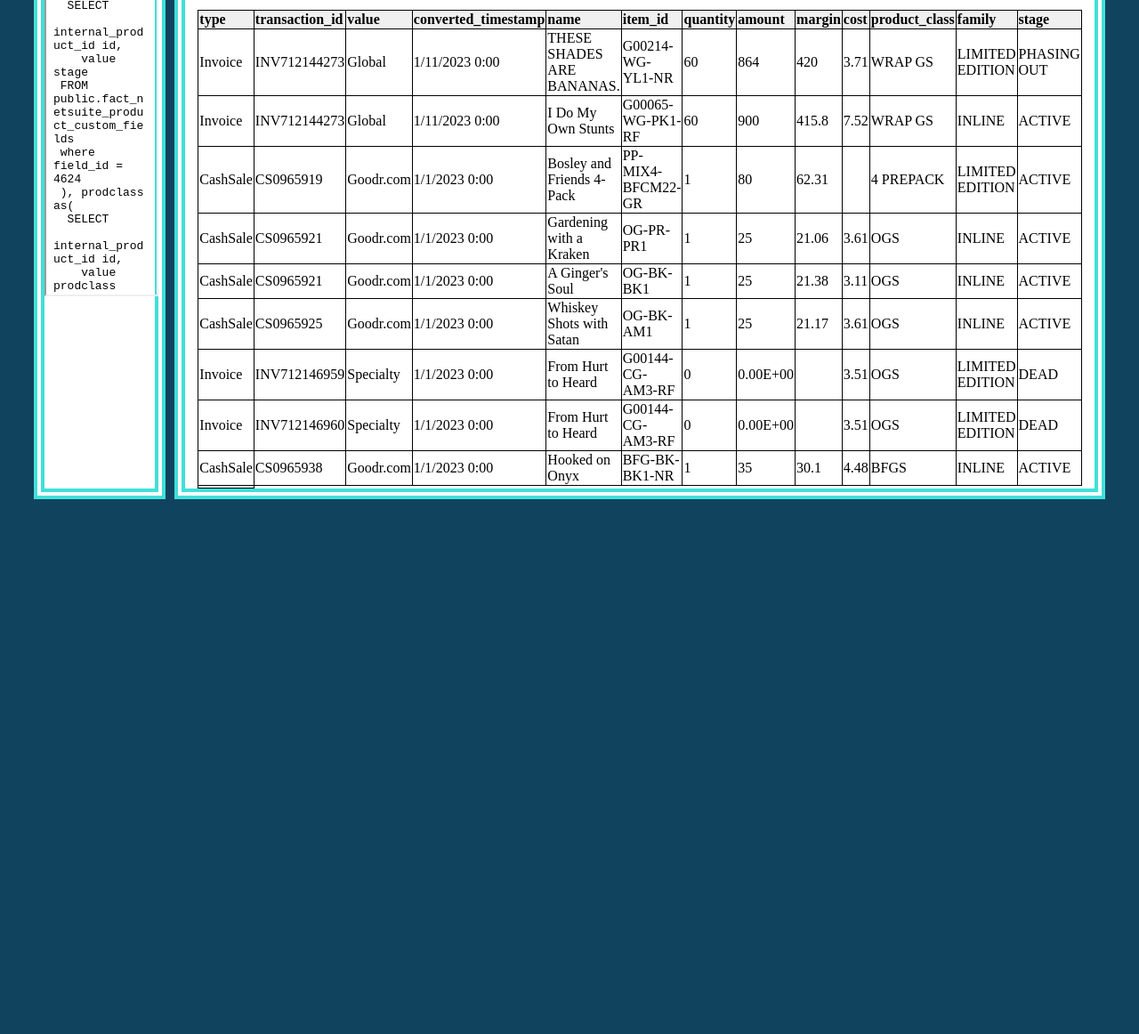
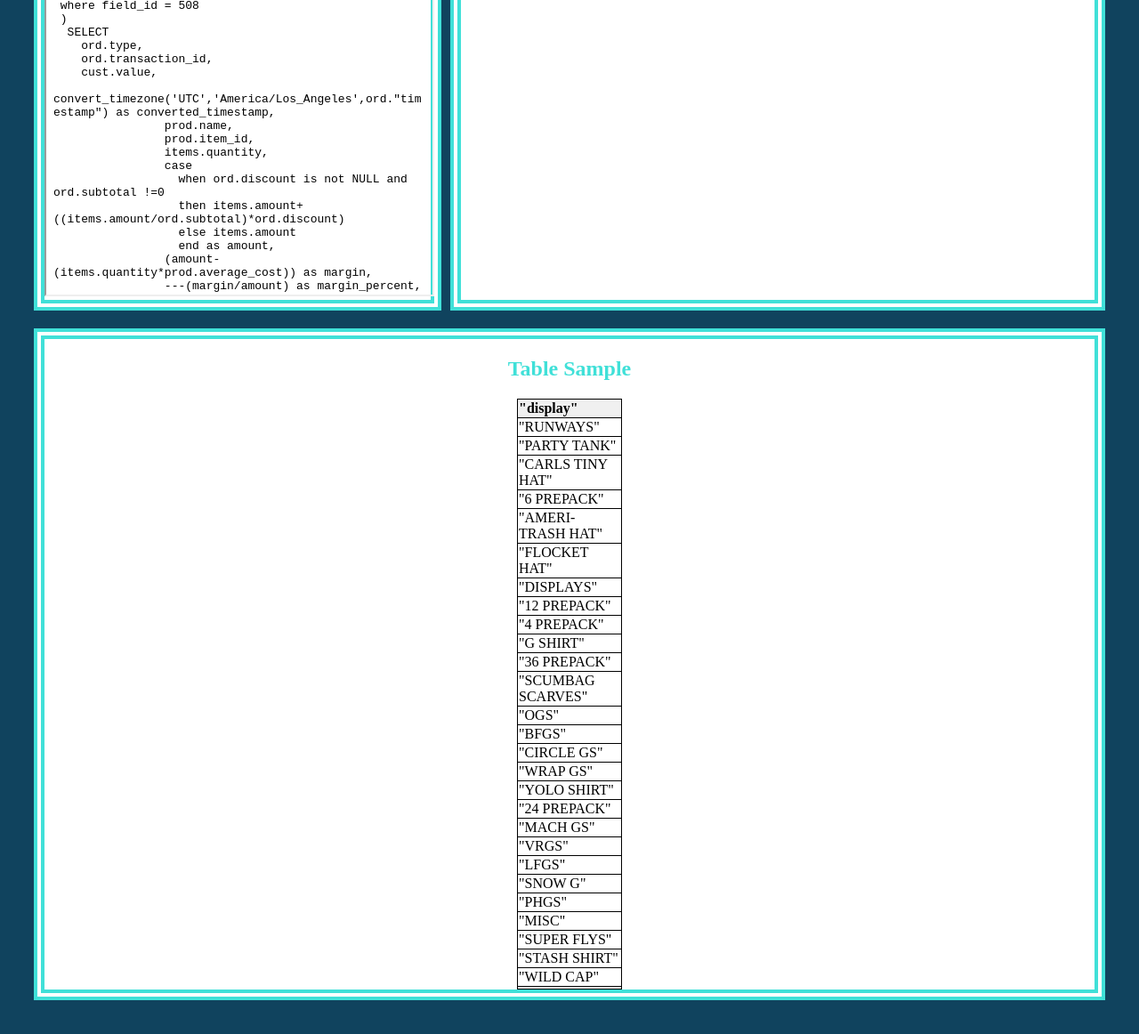
Before and after one commit to goodrsunglasses/sqldatabase, a plain HTML site: page pages/illuminati/03-parameterstyle.html in a window 1280 px wide. Shown: the part 605-1767 px from the top of the page at 89% size. Before the commit the page ends 1204 px from the top, so only its background shows below. Drawn offline with nearby package versions, Linux system fonts and the light colour scheme.

Commit message:
Finalized draft of illuminati pages
Added all tables and links in the top nav  bar.

```diff
--- /dev/null
+++ b/assets/parameterstyle.csv
@@ -0,0 +1,28 @@
+"display"
+"RUNWAYS"
+"PARTY TANK"
+"CARLS TINY HAT"
+"6 PREPACK"
+"AMERI-TRASH HAT"
+"FLOCKET HAT"
+"DISPLAYS"
+"12 PREPACK"
+"4 PREPACK"
+"G SHIRT"
+"36 PREPACK"
+"SCUMBAG SCARVES"
+"OGS"
+"BFGS"
+"CIRCLE GS"
+"WRAP GS"
+"YOLO SHIRT"
+"24 PREPACK"
+"MACH GS"
+"VRGS"
+"LFGS"
+"SNOW G"
+"PHGS"
+"MISC"
+"SUPER FLYS"
+"STASH SHIRT"
+"WILD CAP"
--- a/pages/illuminati/03-parameterstyle.html
+++ b/pages/illuminati/03-parameterstyle.html
@@ -6,13 +6,14 @@
         <link rel="stylesheet" type="text/css" href="../../css/site.css">
         <script src="https://code.jquery.com/jquery-3.4.1.min.js"></script>
         <script src="../../js/script.js" defer></script>
-        <link rel="stylesheet" type="text/css" href="../../css/site.css">
+        <link rel="stylesheet" type="text/css" href="css/site.css">
 
         <div id="mySidenav" class="sidenav"><!-- Navigation bar code -->
             <a href="javascript:void(0)" class="closebtn" onclick="closeNav()">&times;</a>
             <a href="index.html">Illuminati - Home</a>
             <a href="02-margin.html">Margin</a>
             <a href="03-parameterstyle.html">Parameter Style</a>
+            <a href="04-unionedrevenue.html">Unioned - Revenue</a>
 
         </div>
 
@@ -23,10 +24,10 @@
 
         <div class="top-bar">
             <ul>
+                <li><a href="../../index.html">Home</a></li>
                 <li><a href="../schema/index.html">Schema</a></li>
                 <li><a href="../functions/index.html">Functions</a></li>
                 <li><a href="../supplychain/index.html">Supply Chain</a></li>
-                <li><a href="../illuminati/index.html">Illuminati</a></li>
             </ul>
         </div>
 
@@ -34,7 +35,7 @@
     <link rel="stylesheet" type="text/css" href="css/site.css">
     <script>
         window.onload = function () {
-            const fileName = 'unionedrevprev.csv'; // Replace with the desired CSV file name
+            const fileName = 'parameterstyle.csv'; // Replace with the desired CSV file name
             loadData(fileName);
         };
     </script>
@@ -57,10 +58,14 @@
                     <h2>CTE's/Functions</h2>
                     <p><span>Explanation of specific functions or CTE's found only in this Report.
                         </span></p>
+                </div>
+            </div>
+            <div class="grid2">
+                <div class="grid-item">
                     <h2>Table Sample</h2>
                     <div id="tableContainer"></div>
-
                 </div>
+            </div>
         </main>
     </body>
 </div>
```
Also changed, not shown: pages/illuminati/02-margin.html (+7 -2 lines), pages/illuminati/04-unionedrevenue.html (+6 -7 lines), pages/illuminati/index.html (+3 -1 lines).
